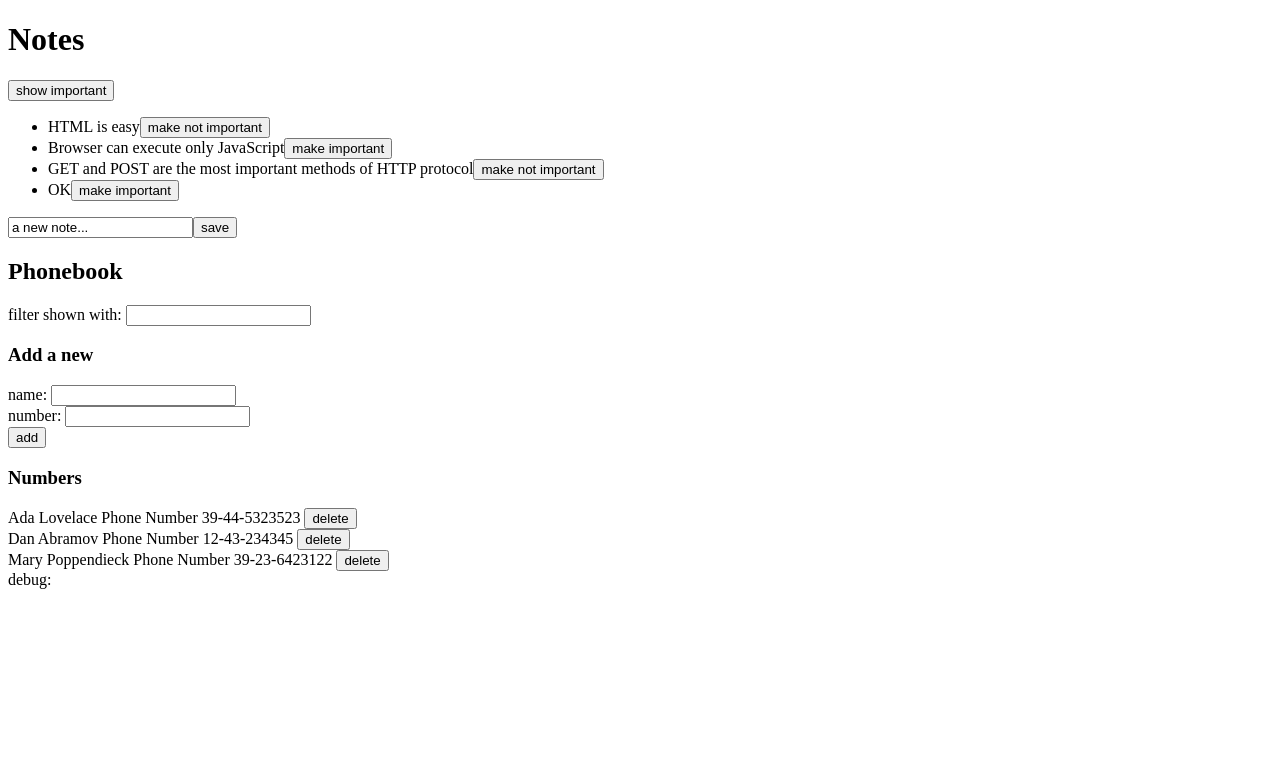
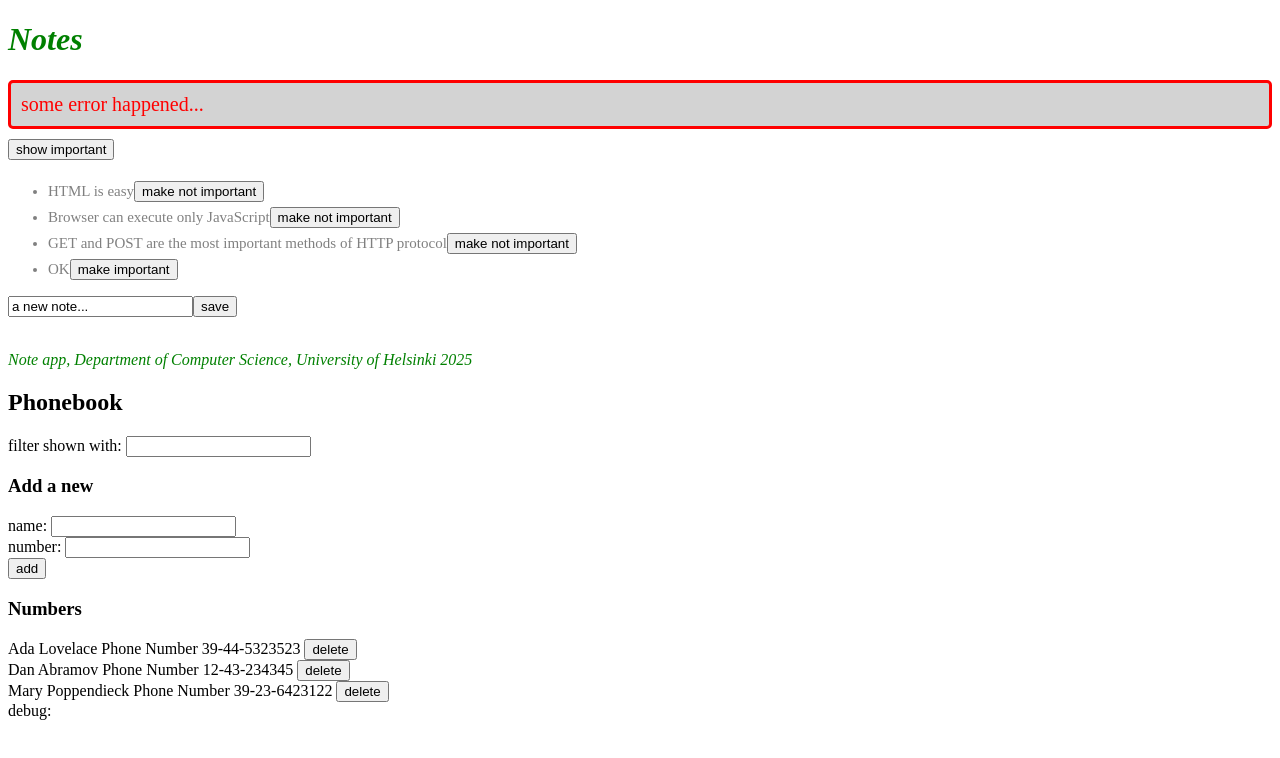
Before and after one commit to Arufiand/belajar-FullStack-JS, a React (Vite) app in the folder part1/: page / in a window 1280 px wide. Shown: the top 758 px of the page. Built offline with nearby package versions, Linux system fonts and the light colour scheme; data requests are answered from the project's data file.

Commit message:
feat: add notification and footer components, improve error handling, and apply CSS styling

```diff
--- /dev/null
+++ b/part1/components/footer.jsx
@@ -0,0 +1,17 @@
+const Footer = () => {
+  const footerStyle = {
+    color: "green",
+    fontStyle: "italic",
+  };
+
+  return (
+    <div style={footerStyle}>
+      <br />
+      <p>
+        Note app, Department of Computer Science, University of Helsinki 2025
+      </p>
+    </div>
+  );
+};
+
+export default Footer;
--- a/part1/components/notes.jsx
+++ b/part1/components/notes.jsx
@@ -2,7 +2,7 @@
   const label = note.important ? "make not important" : "make important";
 
   return (
-    <li>
+    <li className="note">
       {note.content}
       <button onClick={toggleImportance}>{label}</button>
     </li>
--- /dev/null
+++ b/part1/components/notification.jsx
@@ -0,0 +1,9 @@
+const Notification = ({ message }) => {
+  if (message === null) {
+    return null;
+  }
+
+  return <div className="error">{message}</div>;
+};
+
+export default Notification;
--- a/part1/db.json
+++ b/part1/db.json
@@ -25,7 +25,7 @@
     {
       "id": "2",
       "content": "Browser can execute only JavaScript",
-      "important": false
+      "important": true
     },
     {
       "id": "3",
--- a/part1/src/App2.jsx
+++ b/part1/src/App2.jsx
@@ -1,13 +1,15 @@
 import NotesComponent from "../components/notes.jsx";
 import { useState, useEffect } from "react";
 import noteService from "./services/axios.js";
+import Notification from "../components/notification";
+import Footer from "../components/footer.jsx";
 
 const App = () => {
   const [notes, setNotes] = useState([]);
 
   const [newNote, setNewNote] = useState("a new note...");
   const [showAll, setShowAll] = useState(true);
-
+  const [errorMessage, setErrorMessage] = useState("some error happened...");
   const notesToShow = showAll ? notes : notes.filter((note) => note.important);
 
   useEffect(() => {
@@ -21,12 +23,17 @@
     const changedNote = { ...note, important: !note.important };
 
     noteService
-      .update("notes", id, changedNote)
+      .update(id, changedNote)
       .then((returnedNote) => {
-        setNotes(notes.map((note) => (note.id === id ? returnedNote : note)));
+        setNotes(notes.map((note) => (note.id !== id ? note : returnedNote)));
       })
-      .catch((_) => {
-        alert(`the note '${note.content}' was already deleted from server`);
+      .catch((error) => {
+        setErrorMessage(
+          `Note '${note.content}' was already removed from server`,
+        );
+        setTimeout(() => {
+          setErrorMessage(null);
+        }, 5000);
         setNotes(notes.filter((n) => n.id !== id));
       });
   };
@@ -53,6 +60,7 @@
   return (
     <div>
       <h1>Notes</h1>
+      <Notification message={errorMessage} />
       <div>
         <button onClick={() => setShowAll(!showAll)}>
           show {showAll ? "important" : "all"}
@@ -71,6 +79,7 @@
         <input value={newNote} onChange={handleNoteChange} />
         <button type="submit">save</button>
       </form>
+      <Footer />
     </div>
   );
 };
--- /dev/null
+++ b/part1/src/index.css
@@ -0,0 +1,27 @@
+h1 {
+    color: green;
+
+    font-style: italic;
+}
+
+li {
+    color: grey;
+    padding-top: 3px;
+    font-size: 15px;
+}
+
+.note {
+    color: grey;
+    padding-top: 5px;
+    font-size: 15px;
+}
+
+.error {
+    color: red;
+    background: lightgrey;
+    font-size: 20px;
+    border-style: solid;
+    border-radius: 5px;
+    padding: 10px;
+    margin-bottom: 10px;
+}
--- a/part1/src/main.jsx
+++ b/part1/src/main.jsx
@@ -2,6 +2,7 @@
 import App from "./App2.jsx";
 import { StrictMode } from "react";
 import Exercise2 from "./Exercise2.jsx";
+import "./index.css";
 
 ReactDOM.createRoot(document.getElementById("root")).render(
   <StrictMode>
```
